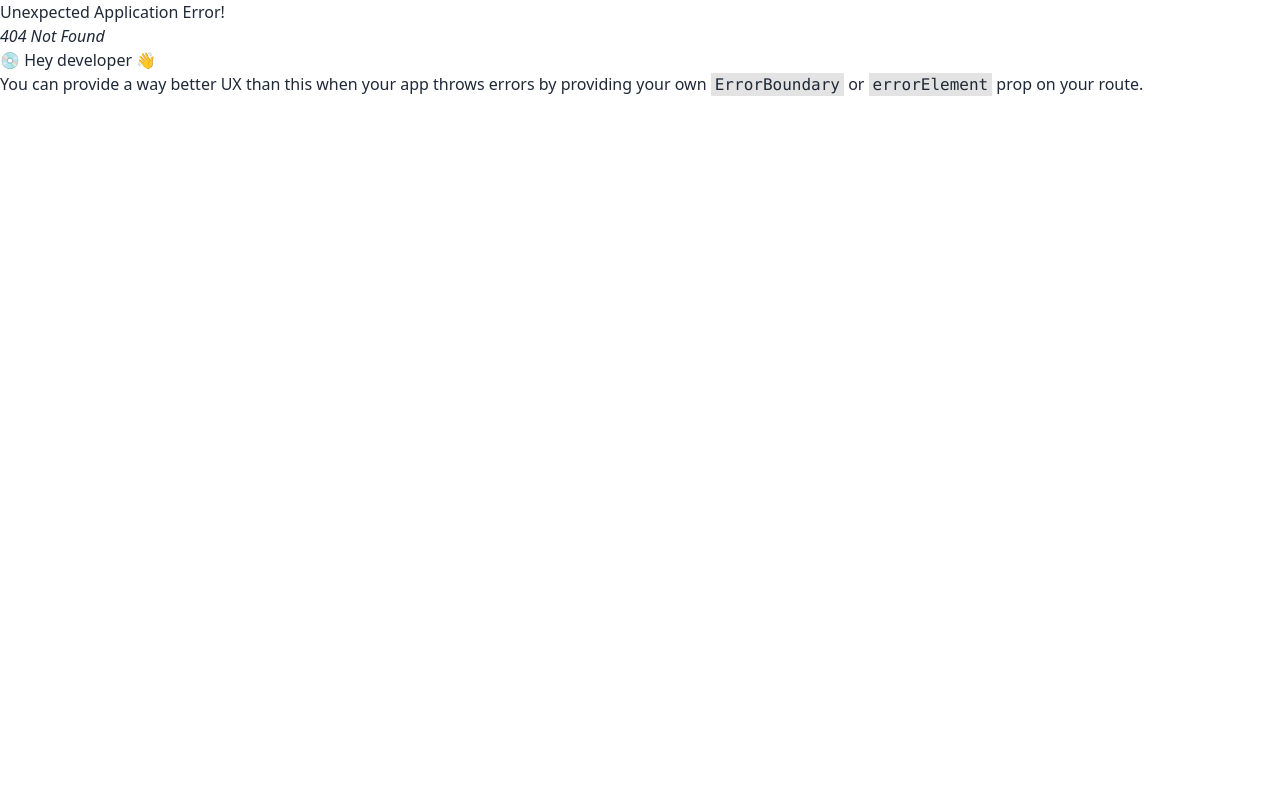
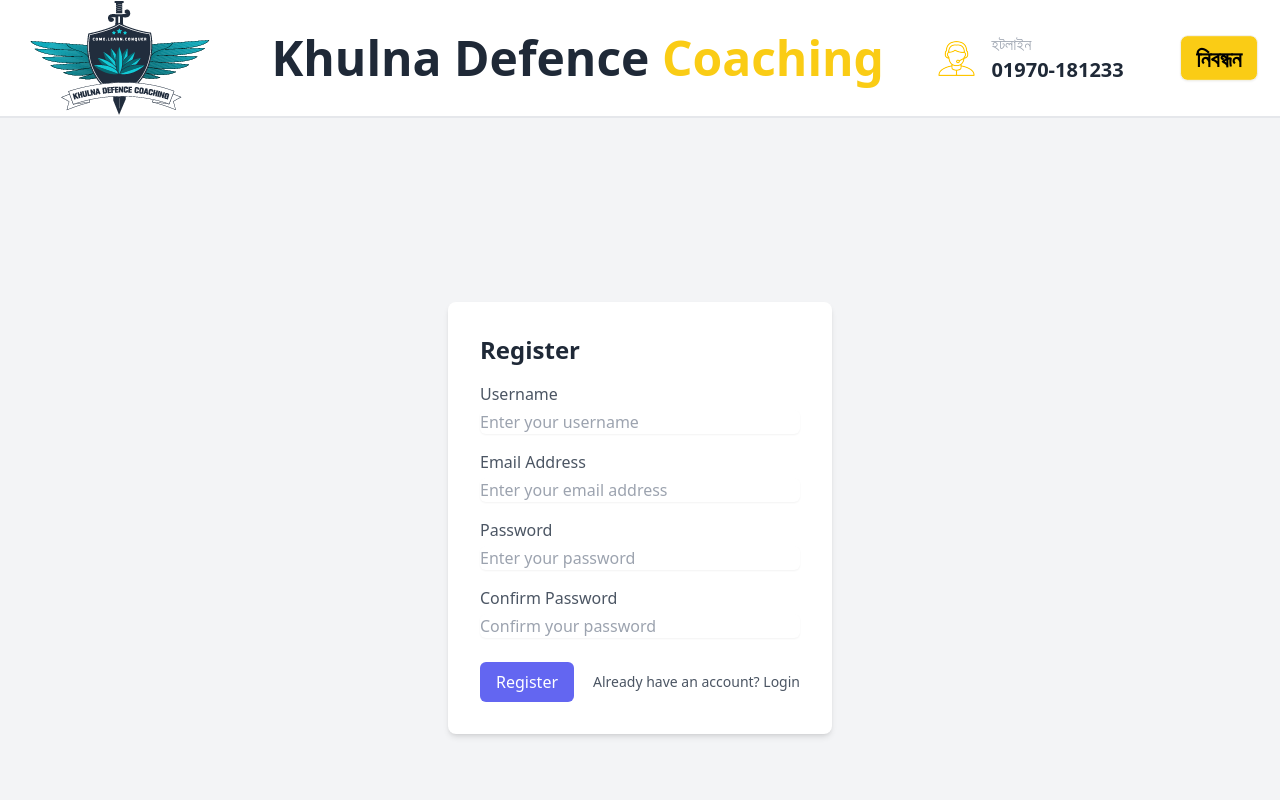
Before and after one commit to Abdullah-Al-Akash/khulna-defence-academy-client, a React (Vite) app: page /registration in a window 1280 px wide. Before the commit this address had no page. Shown: the top 800 px of the page. Built offline with nearby package versions, Linux system fonts and the light colour scheme.

Commit message:
Login Page Complete

```diff
--- a/src/Layout/Main/Main.jsx
+++ b/src/Layout/Main/Main.jsx
@@ -9,7 +9,7 @@ const Main = () => {
     <div className="">
       {/* <TopVar></TopVar> */}
       <Heading></Heading>
-      <Navbar></Navbar>
+
       <Outlet></Outlet>
       <Footer></Footer>
     </div>
--- a/src/Pages/HomePage/ApplySection.jsx
+++ b/src/Pages/HomePage/ApplySection.jsx
@@ -10,7 +10,7 @@ const ApplySection = () => {
           </h2>
         </div>
         <div className="md:pe-[50px]">
-          <div className="grid md:grid-cols-2 sm:grid-cols-1 grid-cols-1 gap-4">
+          <div className="grid md:grid-cols-2 sm:grid-cols-1 grid-cols-2 gap-4">
             <button className="btn font-bold bg-yellow-400 border-none md:text-xl hover:bg-red-600 hover:text-white mx-2">
               আবেদন নির্দেশিকা
             </button>
@@ -18,7 +18,7 @@ const ApplySection = () => {
               আবেদন যোগ্যতা
             </button>
           </div>
-          <div className="grid md:grid-cols-3 grid-cols-1 my-2">
+          <div className="grid md:grid-cols-3 grid-cols-2 my-2">
             <button className=" btn font-bold bg-yellow-400 border-none md:text-xl hover:bg-red-600 hover:text-white mx-2 my-2">
               পরীক্ষা পদ্ধতি
             </button>
--- a/src/Pages/HomePage/HomePage.jsx
+++ b/src/Pages/HomePage/HomePage.jsx
@@ -5,10 +5,12 @@ import QAPage from "../QAPage/QAPage";
 import AboutPage from "../AboutPage/AboutPage";
 import Course from "../Course/Course";
 import BookList from "../BookList/BookList";
+import Navbar from "../../Shared/Navbar/Navbar";
 
 const HomePage = () => {
   return (
     <div>
+      <Navbar></Navbar>
       <Banner></Banner>
       <ApplySection></ApplySection>
       <AboutPage></AboutPage>
--- a/src/Pages/Login/Login.jsx
+++ b/src/Pages/Login/Login.jsx
@@ -2,8 +2,75 @@ import React from "react";
 
 const Login = () => {
   return (
-    <div>
-      <h3>Please Register Here!</h3>
+    <div className="min-h-screen flex items-center justify-center bg-gray-100 px-[10px]">
+      <div className="bg-white p-8 rounded-lg shadow-md w-full sm:w-96">
+        {/* <h2 className="text-2xl font-bold mb-4 text-center">লগিন করুন</h2> */}
+        <form>
+          <div className="mb-4">
+            <label htmlFor="username" className="block text-gray-600">
+              মোবাইল নাম্বার
+            </label>
+            <input
+              type="text"
+              id="username"
+              name="username"
+              className="mt-1 block w-full rounded-md border-gray-300 shadow-sm"
+              style={{ outline: "none" }}
+              placeholder="Enter your username"
+            />
+          </div>
+          <div className="mb-4">
+            <label htmlFor="email" className="block text-gray-600">
+              ইমেইল
+            </label>
+            <input
+              type="email"
+              id="email"
+              name="email"
+              className="mt-1 block w-full rounded-md border-gray-300 shadow-sm"
+              style={{ outline: "none" }}
+              placeholder="Enter your email address"
+            />
+          </div>
+          <div className="mb-4">
+            <label htmlFor="password" className="block text-gray-600">
+              পাসওয়ার্ড
+            </label>
+            <input
+              type="password"
+              id="password"
+              name="password"
+              className="mt-1 block w-full rounded-md border-gray-300 shadow-sm"
+              style={{ outline: "none" }}
+              placeholder="Enter your password"
+            />
+          </div>
+          <div className="mb-6">
+            <label htmlFor="confirmPassword" className="block text-gray-600">
+              পুনরায় পাসওয়ার্ড দিন
+            </label>
+            <input
+              type="password"
+              id="confirmPassword"
+              name="confirmPassword"
+              className="mt-1 block w-full rounded-md border-gray-300 shadow-sm"
+              style={{ outline: "none" }}
+              placeholder="Confirm your password"
+            />
+          </div>
+          <div className="flex items-center justify-between">
+            <button
+              type="submit"
+              className="btn bg-yellow-400 text-black font-semibold hover:bg-black hover:text-yellow-400"
+            >
+              লগিন করুন
+            </button>
+            <a href="#" className="text-sm text-gray-600 hover:underline">
+              একাউন্ট আছে? লগিন করুন
+            </a>
+          </div>
+        </form>
+      </div>
     </div>
   );
 };
--- a/src/Pages/Login/Registration.jsx
+++ b/src/Pages/Login/Registration.jsx
@@ -2,8 +2,75 @@ import React from "react";
 
 const Registration = () => {
   return (
-    <div>
-      <h3>Please Register Here:</h3>
+    <div className="min-h-screen flex items-center justify-center bg-gray-100 px-[10px]">
+      <div className="bg-white p-8 rounded-lg shadow-md w-full sm:w-96">
+        <h2 className="text-2xl font-bold mb-4">Register</h2>
+        <form>
+          <div className="mb-4">
+            <label htmlFor="username" className="block text-gray-600">
+              Username
+            </label>
+            <input
+              type="text"
+              id="username"
+              name="username"
+              className="mt-1 block w-full rounded-md border-gray-300 shadow-sm"
+              style={{ outline: "none" }}
+              placeholder="Enter your username"
+            />
+          </div>
+          <div className="mb-4">
+            <label htmlFor="email" className="block text-gray-600">
+              Email Address
+            </label>
+            <input
+              type="email"
+              id="email"
+              name="email"
+              className="mt-1 block w-full rounded-md border-gray-300 shadow-sm"
+              style={{ outline: "none" }}
+              placeholder="Enter your email address"
+            />
+          </div>
+          <div className="mb-4">
+            <label htmlFor="password" className="block text-gray-600">
+              Password
+            </label>
+            <input
+              type="password"
+              id="password"
+              name="password"
+              className="mt-1 block w-full rounded-md border-gray-300 shadow-sm"
+              style={{ outline: "none" }}
+              placeholder="Enter your password"
+            />
+          </div>
+          <div className="mb-6">
+            <label htmlFor="confirmPassword" className="block text-gray-600">
+              Confirm Password
+            </label>
+            <input
+              type="password"
+              id="confirmPassword"
+              name="confirmPassword"
+              className="mt-1 block w-full rounded-md border-gray-300 shadow-sm"
+              style={{ outline: "none" }}
+              placeholder="Confirm your password"
+            />
+          </div>
+          <div className="flex items-center justify-between">
+            <button
+              type="submit"
+              className="bg-indigo-500 text-white py-2 px-4 rounded-md hover:bg-indigo-600 focus:outline-none"
+            >
+              Register
+            </button>
+            <a href="#" className="text-sm text-gray-600 hover:underline">
+              Already have an account? Login
+            </a>
+          </div>
+        </form>
+      </div>
     </div>
   );
 };
--- a/src/Shared/Heading/Heading.jsx
+++ b/src/Shared/Heading/Heading.jsx
@@ -1,6 +1,7 @@
 import React from "react";
 import logo from "../../assets/logo1-01-01.png";
 import supportImg from "../../assets/support.png";
+import { Link } from "react-router-dom";
 
 const Heading = () => {
   return (
@@ -24,9 +25,11 @@ const Heading = () => {
             </div>
           </div>
           <div className="w-1/8">
-            <button className="btn text-2xl bg-yellow-400 text-black font-semibold hover:bg-black hover:text-yellow-400">
-              নিবন্ধন
-            </button>
+            <Link to="login">
+              <button className="btn text-2xl bg-yellow-400 text-black font-semibold hover:bg-black hover:text-yellow-400">
+                নিবন্ধন
+              </button>
+            </Link>
           </div>
         </div>
       </div>
```
Also changed, not shown: src/Routes/Routes.jsx (+10 -0 lines).
